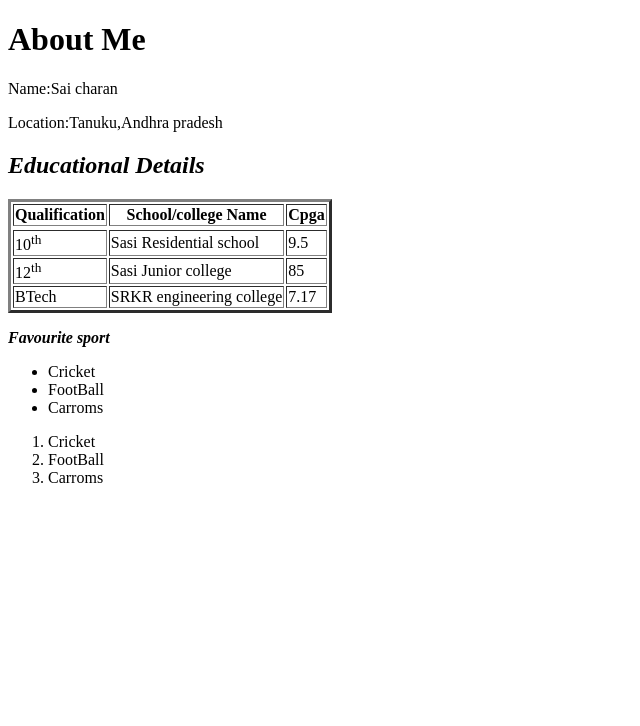
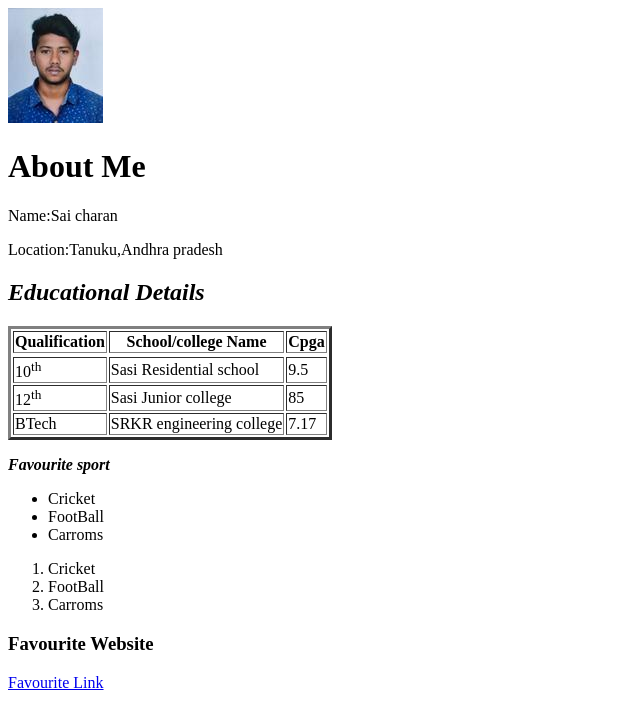
Before and after one commit to charan3215/ServiceNow_Primer, a plain HTML site: page index.html in a window 1280 px wide. Shown: the whole page, without its empty margins (0-640 px from the left). Drawn offline with Linux system fonts and the light colour scheme.

Commit message:
Add files via upload

```diff
--- a/index.html
+++ b/index.html
@@ -6,6 +6,7 @@
     <title>About Me</title>
 </head>
 <body>
+    <img src="./i01_whatsapp-image-2021-12-08-at-3.58.58-pm.jpg" alt="image not provided">
     <h1> About Me</h1>
     <p>Name:Sai charan</p>
     <p>Location:Tanuku,Andhra pradesh</p>
@@ -49,5 +50,9 @@
         <li>FootBall</li>
         <li>Carroms</li>
     </ol>
+    <h3>
+        Favourite Website
+    </h3>
+    <a href="https://www.instagram.com/">Favourite Link</a>
 </body>
 </html>
```
Also changed, not shown: i01_whatsapp-image-2021-12-08-at-3.58.58-pm.jpg (added).
